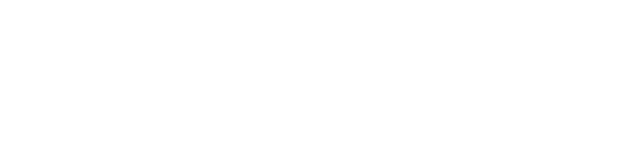
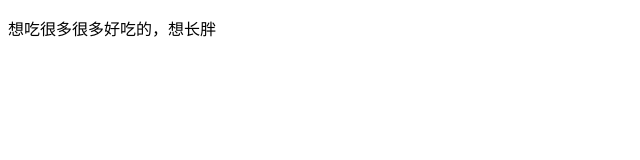
Before and after one commit to telangpuwin/telangpuwin.github.io, a plain HTML site: page index.html in a window 1280 px wide. Shown: the whole page, without its empty margins (0-640 px from the left). Drawn offline with Linux system fonts and the light colour scheme.

Commit message:
Update index.html

```diff
--- a/index.html
+++ b/index.html
@@ -2,9 +2,9 @@
 <html>
 	<head>
 		<meta charset="utf-8">
-		<title>特朗普</title>
+		<title>自我介绍</title>
 	</head>
 	<body>
-		<img src=""/>
+		<p>想吃很多很多好吃的，想长胖</p>
 	</body>
 </html>
```
